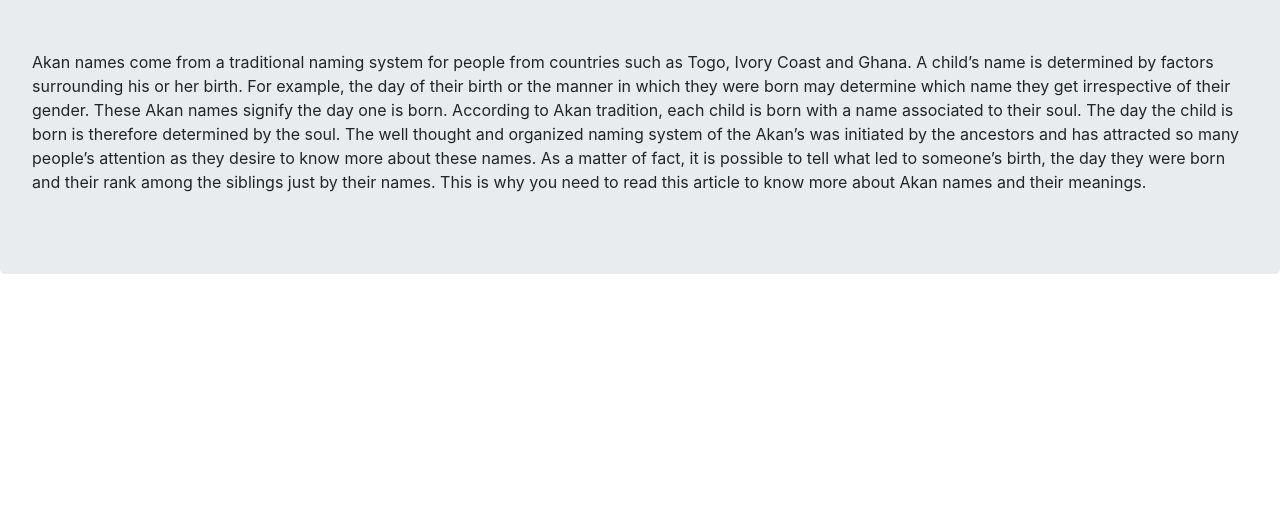
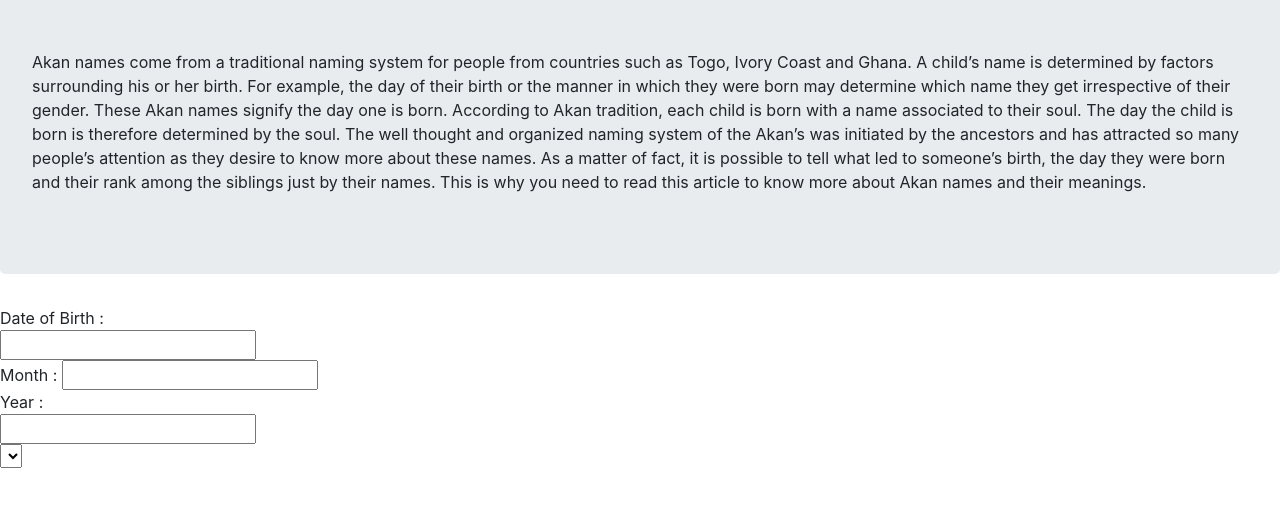
Before and after one commit to Peter-cloud-web/Akan-names-generator, a plain HTML site: page index.html in a window 1280 px wide. Shown: the part 70-576 px from the top of the page. Drawn offline with Linux system fonts and the light colour scheme.

Commit message:
Use select for dropdown input choice method

```diff
--- a/index.html
+++ b/index.html
@@ -19,6 +19,20 @@
 			</p>
 	</div>
 	<div class = "input">
+		<form onsubmit = "event.preventDefault()">
+			Date of Birth :<br>
+			<input type="text" id = "dateofbirth"><br>
+			Month :
+			<input type="text" id = "month"><br>
+			Year :<br>
+			<input type="text" id = "year"><br>
+
+			<select>
+
+			</select>
+
+
+		</form>
 
 	</div>
 
```
